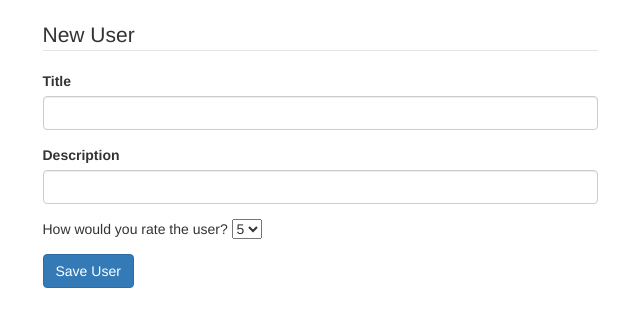
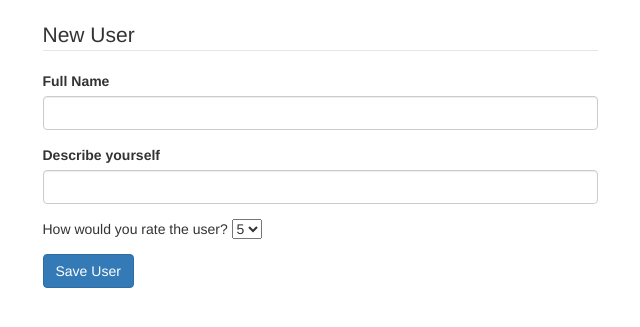
Before and after one commit to SamuelFolledo/Contractor, a Flask app: page /users/new in a window 1280 px wide. Shown: the part 52-379 px from the top of the page, without its empty margins (320-960 px from the left). Run offline with Flask 2, Linux system fonts and the light colour scheme; some libraries are stand-ins or nearby versions.

Commit message:
[update] fixed some of the code the clean up and get the write images and removed unnecessary buttons

```diff
--- a/templates/partials/users_form.html
+++ b/templates/partials/users_form.html
@@ -5,11 +5,11 @@
 <fieldset> <!--The fieldset element represents a set of form controls optionally grouped under a common name-->
     <legend>{{ title }}</legend> <!--The legend element represents a caption for the rest of the contents of the legend element's parent fieldset element, if any-->
     <div class='form-group'> <!-- TITLE -->
-        <label for='user-name'>Title</label><br>
+        <label for='user-name'>Full Name</label><br>
         <input class='form-control' id='user-name' type='text' name='user_name' value='{{ user.user_name }}'/>
     </div>
     <div class='form-group'> <!-- DESCRIPTION -->
-        <label for='user-description'>Description</label><br>
+        <label for='user-description'>Describe yourself</label><br>
         <!-- <input type='text' name='description' /> -->
         <input class='form-control' id='user-description' type='text' name='user_description' value='{{ user.user_description }}' />
     </div>
--- a/templates/users_show.html
+++ b/templates/users_show.html
@@ -2,8 +2,6 @@
 {% extends 'base.html' %}
 
 {% block content %}
-    <a href='/'>Back to Home</a>
-
     <div class='row'>
         <div class='col-sm-6 col-sm-offset-3'>
             <h1>{{ user.user_name }}</h1>
```
